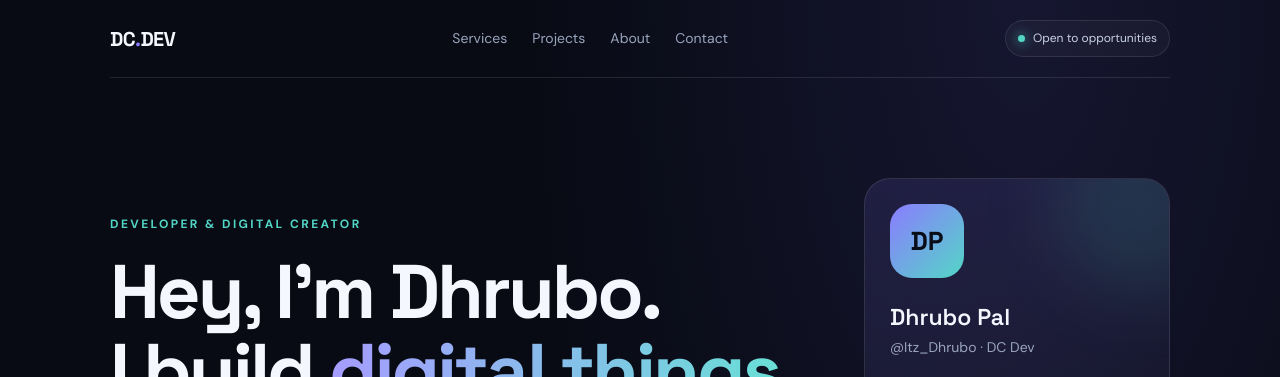
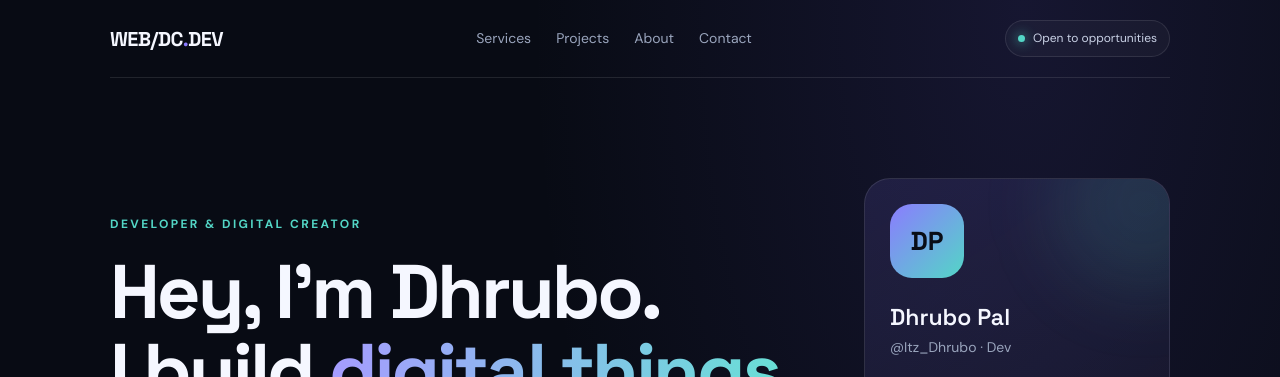
Before and after one commit to Deluxsmp/Dhrubo, a plain HTML site: page index.html in a window 1280 px wide. Shown: the top 377 px of the page. Drawn offline with Linux system fonts and the light colour scheme.

Commit message:
Update index.html

```diff
--- a/index.html
+++ b/index.html
@@ -57,7 +57,7 @@
 <body>
   <div class="wrap">
     <nav>
-      <a class="brand" href="#home">DC<span>.</span>DEV</a>
+      <a class="brand" href="#home">WEB/DC<span>.</span>DEV</a>
       <div class="navlinks"><a href="#services">Services</a><a href="#projects">Projects</a><a href="#about">About</a><a href="#contact">Contact</a></div>
       <div class="status"><span class="dot"></span> Open to opportunities</div>
     </nav>
@@ -76,7 +76,7 @@
         <aside class="profile-card">
           <div class="avatar">DP</div>
           <h2>Dhrubo Pal</h2>
-          <div class="handle">@Itz_Dhrubo · DC Dev</div>
+          <div class="handle">@Itz_Dhrubo · Dev</div>
           <div class="mini-stats">
             <div class="stat"><strong>Web</strong><small>Development</small></div>
             <div class="stat"><strong>Discord</strong><small>Bots & servers</small></div>
@@ -116,7 +116,7 @@
         <div class="contact"><div><h2>Have an idea in mind?</h2><p>Need a website, Discord bot, or server setup? Let's talk.</p></div><div class="actions"><a class="btn primary" href="https://discord.com/users/dhrubo.prime" target="_blank" rel="noreferrer">Discord: dhrubo.prime ↗</a><a class="btn secondary" href="https://dsc.gg/vortextier" target="_blank" rel="noreferrer">My community ↗</a></div></div>
       </section>
     </main>
-    <footer><span>© <span id="year"></span> Dhrubo Pal · DC Dev</span><span>Made with care, one project at a time.</span></footer>
+    <footer><span>© <span id="year"></span> Dhrubo Pal · WEB/DC Dev</span><span>Made with care, one project at a time.</span></footer>
   </div>
   <script>document.getElementById('year').textContent = new Date().getFullYear();</script>
 </body>
```
